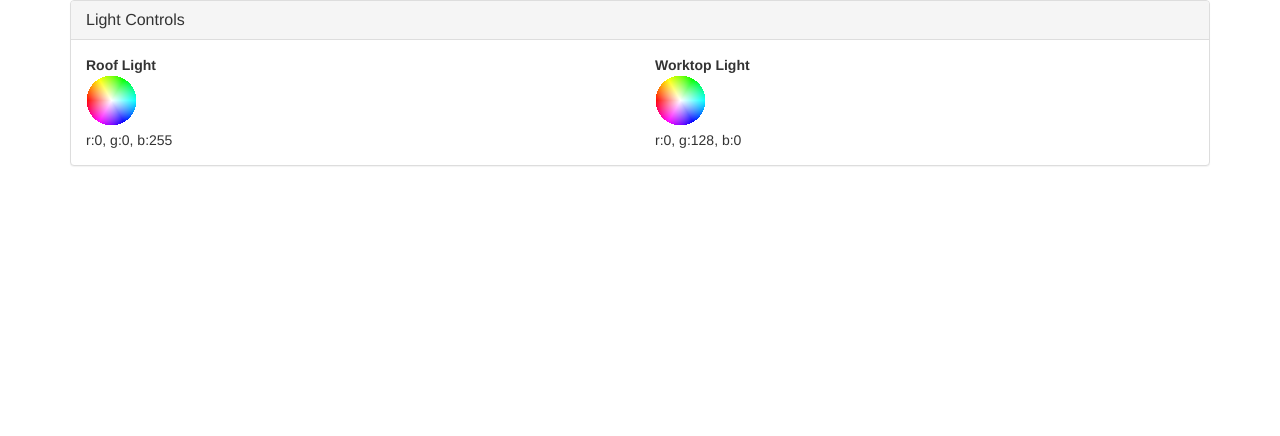
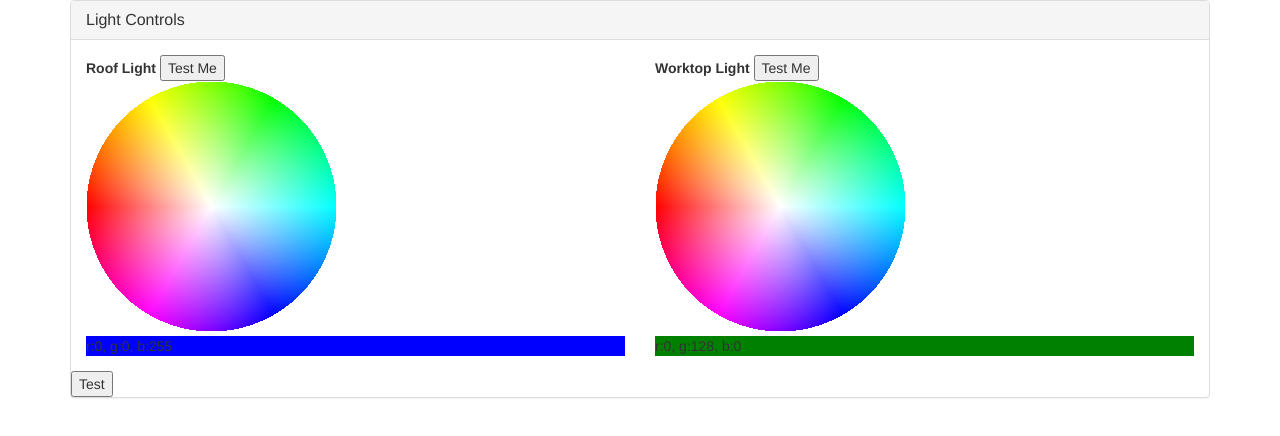
Before and after one commit to MartinRandall/ColemanLighting, a website: page index.html at #/main in a window 1280 px wide. Drawn offline with nearby package versions, Linux system fonts and the light colour scheme; some packages are replaced by stand-ins of ours.

Commit message:
added watcher to the background changer

```diff
--- a/app/directives/colour-box/colour-box-directive.js
+++ b/app/directives/colour-box/colour-box-directive.js
@@ -16,8 +16,16 @@
                 green: "=",
                 blue: "="
             },
-            link: function (scope, element, attr) {
+            link: function (scope) {
+                scope.$watchGroup(['red', 'green', 'blue'], function(newValues) {
+                    scope.bgcolor = "#" + ("000000" + rgbToHex(newValues[0], newValues[1], newValues[2])).slice(-6);
+                });
             }
         };
     }
+
+    function rgbToHex(r, g, b) {
+        if (r > 255 || g > 255 || b > 255) throw "Invalid color component";
+        return ((r << 16) | (g << 8) | b).toString(16);
+    }
 })();
--- a/app/directives/colour-box/colour-box-template.html
+++ b/app/directives/colour-box/colour-box-template.html
@@ -1,3 +1,3 @@
-<div class="colour-box">
+<div ng-style="{'background-color': bgcolor}">
     r:{{red}}, g:{{green}}, b:{{blue}}
 </div>
--- a/app/directives/colour-wheel/colour-wheel-directive.js
+++ b/app/directives/colour-wheel/colour-wheel-directive.js
@@ -20,11 +20,9 @@
             link: function (scope, element, attr) {
                 drawCircle(element, scope.size);
 
-/*
-                scope.$watch('light', function(value){
+                scope.$watch('light.levels.red', function(value){
                     console.log(value);
                 });
-*/
             }
         };
     }
--- a/app/directives/colour-wheel/colour-wheel-template.html
+++ b/app/directives/colour-wheel/colour-wheel-template.html
@@ -1,6 +1,8 @@
 <div class="colorpicker">
     <b>{{light.name}}</b>
 
+
+    <button ng-click="testMe()">Test Me</button>
 <!--
     <section class="colorwheel">
         <div id="colorblock"></div>
--- a/app/pages/main/main-controller.js
+++ b/app/pages/main/main-controller.js
@@ -11,6 +11,10 @@
 
         $scope.roofLight = getRoofLight(0, 0, 255, 0);
         $scope.worktopLight = getWorktopLight(0, 128, 0, 0);
+
+        $scope.test = function() {
+            $scope.roofLight.levels.red = 255;
+        };
 
         setLightLevels($scope.roofLight);
         setLightLevels($scope.worktopLight);
--- a/app/pages/main/main.html
+++ b/app/pages/main/main.html
@@ -4,8 +4,8 @@
     </div>
     <div class="panel-body">
         <div class="row">
-            <colour-wheel class="col-sm-6" light="roofLight" size="50"></colour-wheel>
-            <colour-wheel class="col-sm-6" light="worktopLight" size="50"></colour-wheel>
+            <colour-wheel class="col-sm-6" light="roofLight" size="250"></colour-wheel>
+            <colour-wheel class="col-sm-6" light="worktopLight" size="250"></colour-wheel>
         </div>
         <div class="row">
             <colour-box class="col-sm-6"
@@ -21,4 +21,6 @@
         </div>
     </div>
 
+    <button ng-click="test()">Test</button>
+
 </div>
```
